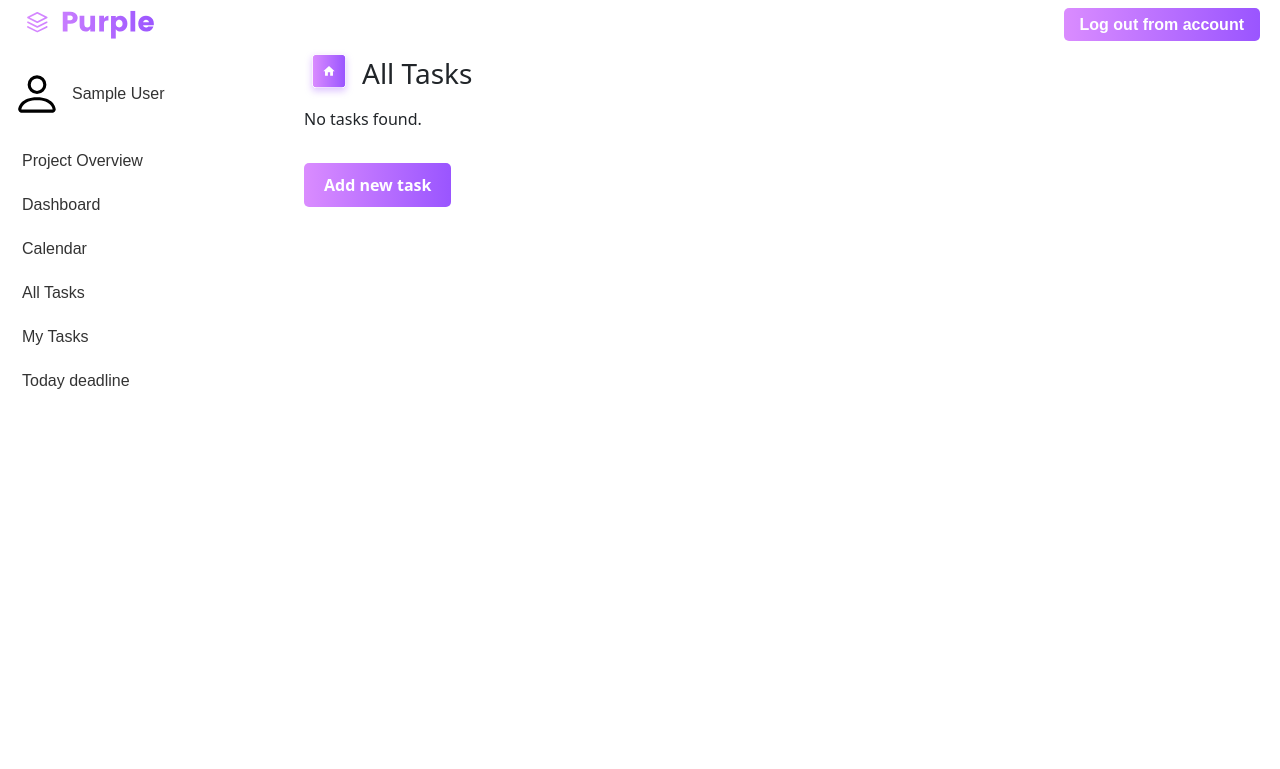
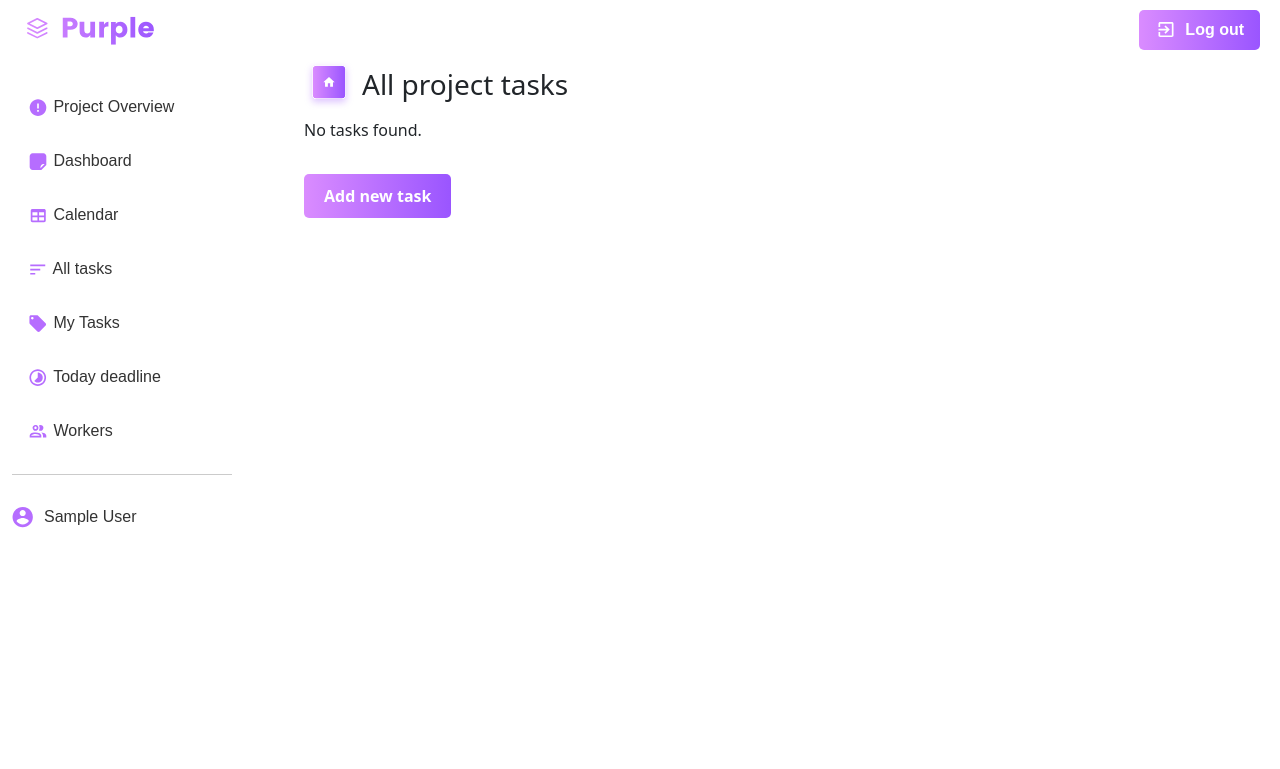
Before and after one commit to oleksandra-shershen/task-manager, a Django app: page /tasks/ in a window 1280 px wide. Shown: the top 769 px of the page. Before the commit the page ends 389 px from the top, so only its background shows below. Run offline with Django 4.2, Linux system fonts and the light colour scheme; the visitor is signed in with stand-in values (Sample User, id 1); data that the repository does not hold is empty.

Commit message:
Add new icons to the html files

```diff
--- a/templates/includes/navbar.html
+++ b/templates/includes/navbar.html
@@ -1,3 +1,4 @@
+{% load static %}
 <style>
     .header {
         display: flex;
@@ -14,19 +15,27 @@
         border-radius: 5px;
         text-decoration: none;
         font-weight: bold;
+        display: flex; /* Включаем flexbox для выравнивания текста и иконки */
+        align-items: center; /* Центрирование содержимого по вертикали */
     }
 
     .logout-button:hover {
         background: linear-gradient(to right, #9A55FF, #DA8CFF);
     }
+
+    .logout-button img { /* Стили для иконки внутри кнопки */
+        margin-right: 8px; /* Отступ справа от иконки */
+    }
 </style>
 
-{% load static %}
 <div class="header">
   <div>
     <img src="{% static 'img/logo.svg' %}" alt="Logo" class="logo-icon">
   </div>
   <div style="margin-left: auto;">
-    <a href="{% url 'accounts:logout'%}" class="logout-button">Log out from account</a>
+    <a href="{% url 'accounts:logout' %}" class="logout-button">
+      <img src="{% static 'img/exit.svg' %}" alt="Log out" width="22" height="22">
+      Log out
+    </a>
   </div>
 </div>
--- a/templates/includes/sidebar.html
+++ b/templates/includes/sidebar.html
@@ -11,18 +11,12 @@
     .user-info {
         display: flex;
         align-items: center;
-        margin-bottom: 20px;
-    }
-
-    .user-image {
-        width: 50px;
-        height: 50px;
-        border-radius: 50%;
-        margin-right: 10px;
+        margin-top: 30px;
     }
 
     .user-name {
         font-size: 16px;
+        margin-left: 10px;
     }
 
     .menu {
@@ -32,7 +26,7 @@
 
     .menu li a {
         display: block;
-        padding: 10px;
+        padding: 15px;
         color: #333;
         text-decoration: none;
     }
@@ -42,16 +36,22 @@
     }
 </style>
 <div class="sidebar">
+  <ul class="menu">
+    <li><a href="{% url 'task_manager:overview' %}"><img src="{% static 'img/priority.svg' %}" alt="Overview"
+                                                         height="22" width="22"> Project Overview</a></li>
+    <li><a href="#"><img src="{% static 'img/dashboard.svg' %}" alt="Dashboard" height="22" width="22"> Dashboard</a>
+    </li>
+    <li><a href="{% url 'task_manager:calendar' %}"><img src="{% static 'img/calendar.svg' %}" alt="Calendar"
+                                                         height="22" width="22"> Calendar</a></li>
+    <li><a href="#"><img src="{% static 'img/all_tasks.svg' %}" alt="Tasks" height="22" width="22"> All tasks</a></li>
+    <li><a href="#"><img src="{% static 'img/my_tasks.svg' %}" alt="My Tasks" height="22" width="22"> My Tasks</a></li>
+    <li><a href="#"><img src="{% static 'img/clock.svg' %}" alt="Deadline" height="22" width="22"> Today deadline</a>
+    </li>
+    <li><a href="#"><img src="{% static 'img/people.svg' %}" alt="Workers" height="22" width="22"> Workers</a></li>
+  </ul>
+  <hr>
   <div class="user-info">
-    <img src="{% static 'img/person.svg' %}" alt="User Image" class="user-image">
-    <div class="user-name">{{ user.first_name }} {{ user.last_name }}</div>
+    <img src="{% static 'img/user_icon.svg' %}" height="22" width="22" alt="User icon">
+    <div class="user-name"> {{ user.first_name }} {{ user.last_name }}</div>
   </div>
-  <ul class="menu">
-    <li><a href="{% url 'task_manager:overview'%}">Project Overview</a></li>
-    <li><a href="#">Dashboard</a></li>
-    <li><a href="{% url 'task_manager:calendar'%}">Calendar</a></li>
-    <li><a href="#">All Tasks</a></li>
-    <li><a href="#">My Tasks</a></li>
-    <li><a href="#">Today deadline</a></li>
-  </ul>
 </div>
--- a/templates/task_manager/index.html
+++ b/templates/task_manager/index.html
@@ -16,7 +16,7 @@
 {% load static %}
 
 {% block title %}
-    <title>All tasks</title>
+    <title>All project tasks</title>
 {% endblock %}
 
 {% block tasks-toolbar-icon %}
@@ -24,7 +24,7 @@
 {% endblock %}
 
 {% block tasks-toolbar-title %}
-    All Tasks
+    All project tasks
 {% endblock %}
 
 {% block content %}
```
Also changed, not shown: static/img/all_tasks.svg (added), static/img/calendar.svg (added), static/img/clock.svg (added), static/img/dashboard.svg (added), static/img/edit.svg, static/img/exit.svg (added), static/img/my_tasks.svg (added), static/img/people.svg, static/img/priority.svg (added), static/img/user_icon.svg (added).
